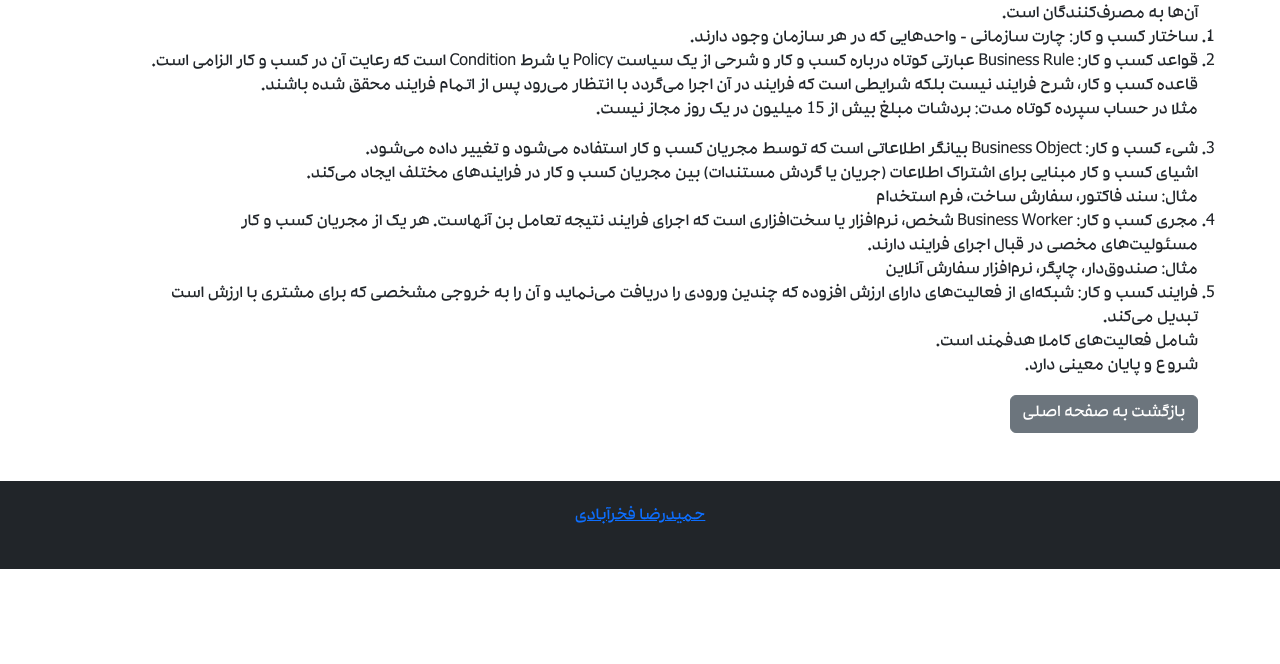
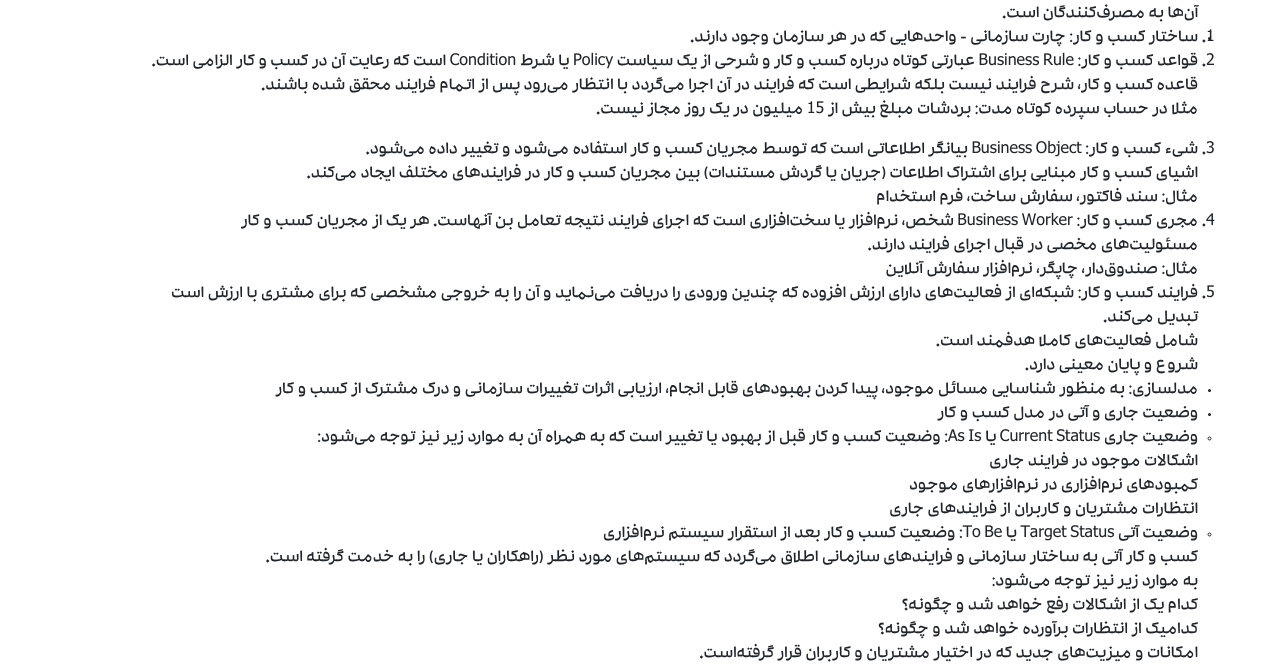
Before and after one commit to hamidraf66/SoftwareAnalysis, a plain HTML site: page articles/3Business.html in a window 1280 px wide. Shown: the part 291-955 px from the top of the page. Before the commit the page ends 860 px from the top, so only its background shows below. Drawn offline with nearby package versions, Linux system fonts and the light colour scheme.

Commit message:
Update 3Business.html

```diff
--- a/articles/3Business.html
+++ b/articles/3Business.html
@@ -36,6 +36,23 @@
           شروع و پایان معینی دارد.</li>
         </ol>
       </li>
+      <li>مدلسازی: به منظور شناسایی مسائل موجود، پیدا کردن بهبودهای قابل انجام، ارزیابی اثرات تغییرات سازمانی و درک مشترک از کسب و کار</li>
+      <li>وضعیت جاری و آتی در مدل کسب و کار
+	      <ul>
+		      <li>وضعیت جاری Current Status یا As Is: وضعیت کسب و کار قبل از بهبود یا تغییر است که به همراه آن به موارد زیر نیز توجه می‌شود: <br>
+		      اشکالات موجود در فرایند جاری<br>
+		      کمبودهای نرم‌افزاری در نرم‌افزارهای موجود<br>
+		      انتظارات مشتریان و کاربران از فرایندهای جاری</li>
+		      <li>وضعیت آتی Target Status یا To Be: وضعیت کسب و کار بعد از استقرار سیستم نرم‌افزاری <br>
+		      کسب و کار آتی به ساختار سازمانی و فرایندهای سازمانی اطلاق می‌گردد که سیستم‌های مورد نظر (راهکاران یا جاری) را به خدمت گرفته است.<br>
+		      به موارد زیر نیز توجه می‌شود:<br>
+		      کدام یک از اشکالات رفع خواهد شد و چگونه؟<br>
+		      کدامیک از انتظارات برآورده خواهد شد و چگونه؟ <br>
+		      امکانات و میزیت‌های جدید که در اختیار مشتریان و کاربران قرار گرفته‌است.</li>
+	      </ul>
+      </li>
+      <li>شکاف Gap: اختلاف بین As Is و To Be. </li>
+
     </ul>
 
 
```
